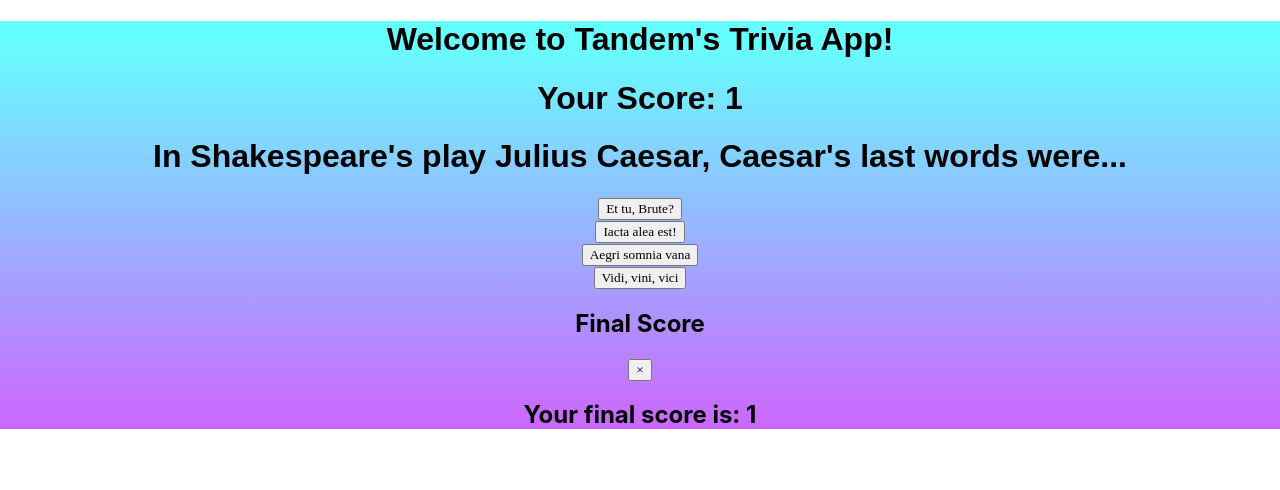
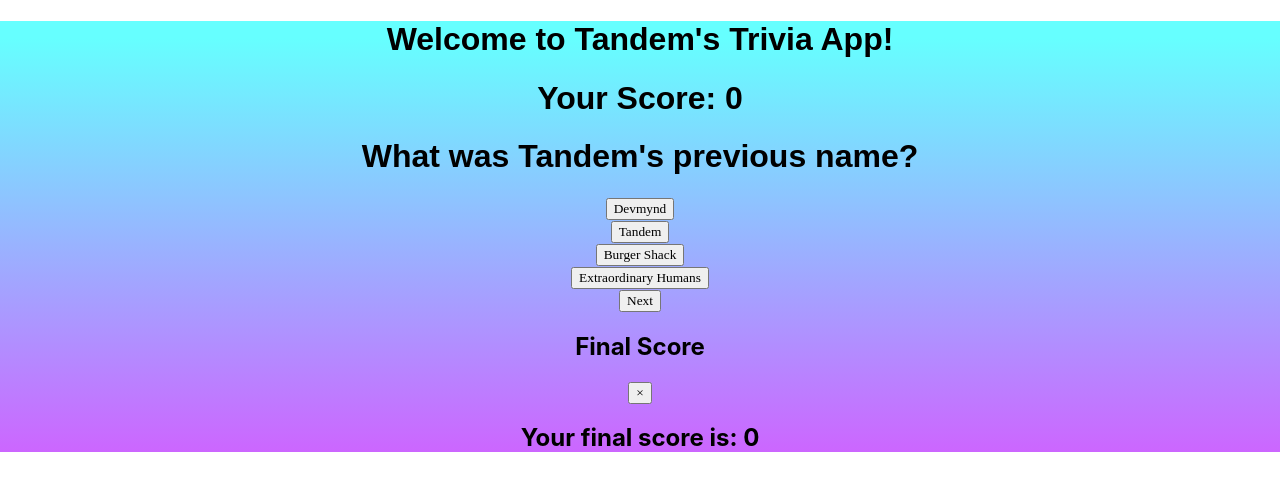
Before and after one commit to JoyPalumbo/tandem_trivia, a React (Create React App) app: page / in a window 1280 px wide. Both pictures are taken after a click on the button "Tandem". Shown: the top 490 px of the page. Built offline with nearby package versions, Linux system fonts and the light colour scheme.

Commit message:
shows right/wrong answer and shows score at end

```diff
--- a/src/Questions.jsx
+++ b/src/Questions.jsx
@@ -1,37 +1,45 @@
 import trivia from "./triviaData.json";
 import React, { useState, useEffect } from "react";
 
-// import Card from "@material-ui/core/Card";
-// import CardContent from "@material-ui/core/CardContent";
-
 function Questions(props) {
   const [currentQuestion, setCurrentQuestion] = useState(0);
-  // const [allAnswers, setAnswers] = useState([]);
   const [mixedAnswers, setMixedAnswers] = useState([]);
-  const [scoreUpdate, setScoreUpdate] = useState(props.score + 1);
-  const [alert, setAlert] = useState(false);
+  const [scoreUpdate, setScoreUpdate] = useState(props.score);
+  const [showAnswers, setShowAnswers] = useState(false);
 
   const passScore = () => {
     props.callbackFromParent(scoreUpdate);
   };
 
   const clickNextQuestion = (answer) => {
-    //may make new function for score increment
+    //check to see if the currentQuestion is less than 20
+    if (currentQuestion < 20) {
+      //increment currentQuestion to use as index in questions array to allow to
+      // to move to next question
+      const nextQuestion = currentQuestion + 1;
+      setCurrentQuestion(nextQuestion);
+      console.log("clicking to next question", nextQuestion);
+    } else {
+      //end of quiz, give score to user
+      console.log("is it working?", scoreUpdate);
+      alert("Your score is: " + scoreUpdate);
+
+      //if we want to save score and name to database
+      // prompt(
+      //   `Great job! Your score is:  ${scoreUpdate}`,
+      //   "Enter your name to save your score..."
+      // );
+      // setAlert(true);
+    }
+    setShowAnswers(false);
+  };
+
+  const scoreFunc = (answer) => {
     if (answer === trivia[currentQuestion].correct) {
       setScoreUpdate(scoreUpdate + 1);
       console.log("new score", scoreUpdate);
     }
-
-    // console.log("this is the button they clicked", answer);
-    if (currentQuestion < 20) {
-      const nextQuestion = currentQuestion + 1;
-      setCurrentQuestion(nextQuestion);
-      console.log("clicking to next question", nextQuestion);
-    } else {
-      console.log("is it working?", scoreUpdate);
-      // alert("Your score is: " + scoreUpdate);
-      setAlert(true);
-    }
+    setShowAnswers(true);
   };
 
   const mixAnswers = () => {
@@ -45,10 +53,6 @@
     }
   };
 
-  useEffect(() => {
-    // mixAnswers();
-  });
-
   return (
     <div className="Questions">
       <div class="container">
@@ -57,30 +61,50 @@
             <div class="col-md-12">
               <div>
                 <h1>{trivia[currentQuestion].question}</h1>
+                {/* terinary to see if we've mixed answers yet */}
                 {mixedAnswers.length < 1 ? (
+                  <div>
+                    {/* terinary to see if button should be green or not */}
+                    {showAnswers ? (
+                      <div>
+                        <button
+                          type="button"
+                          class="btn btn-success mb-2"
+                          onClick={() => {
+                            scoreFunc();
+                          }}
+                        >
+                          {trivia[currentQuestion].correct}
+                        </button>
+                      </div>
+                    ) : (
                       <div>
                         <button
                           type="button"
                           class="btn btn-outline-info mb-2"
                           onClick={() => {
-                        passScore();
-                        mixAnswers();
-                        clickNextQuestion(trivia[currentQuestion].correct);
+                            scoreFunc(trivia[currentQuestion].correct);
                           }}
                         >
                           {trivia[currentQuestion].correct}
                         </button>
+                      </div>
+                    )}
+                    {trivia[currentQuestion].incorrect.map((answer) => {
+                      const buttonColor = showAnswers
+                        ? answer === trivia[currentQuestion].correct
+                          ? "btn-success"
+                          : "btn-danger"
+                        : "btn-outline-info";
 
-                    {trivia[currentQuestion].incorrect.map((answer) => {
                       return (
                         <div>
                           <button
                             type="button"
-                            class="btn btn-outline-info mb-2"
+                            class={`btn ${buttonColor} mb-2 `}
                             onClick={() => {
                               passScore();
-                              mixAnswers();
-                              clickNextQuestion(answer);
+                              scoreFunc(answer);
                             }}
                           >
                             {answer}
@@ -90,16 +114,21 @@
                     })}
                   </div>
                 ) : (
+                  // Once we have all the answers mixed
                   mixedAnswers.map((answer) => {
+                    const buttonColor = showAnswers
+                      ? answer === trivia[currentQuestion].correct
+                        ? "btn-success"
+                        : "btn-danger"
+                      : "btn-outline-info";
                     return (
                       <div>
                         <button
                           type="button"
-                          class="btn btn-outline-info mb-2"
+                          class={`btn ${buttonColor} mb-2 `}
                           onClick={() => {
                             passScore();
-                            mixAnswers();
-                            clickNextQuestion(answer);
+                            scoreFunc(answer);
                           }}
                         >
                           {answer}
@@ -108,25 +137,23 @@
                     );
                   })
                 )}
-                {alert === true ? (
-                  <div>
+
                 <button
                   type="button"
                   class="btn btn-outline-info mb-2"
-                      data-toggle="modal"
-                      data-target="#scoreModal"
+                  onClick={() => {
+                    mixAnswers();
+                    clickNextQuestion();
+                  }}
                 >
-                      Finished
+                  Next
                 </button>
-                  </div>
-                ) : (
-                  ""
-                )}
               </div>
             </div>
           </div>
         </div>
       </div>
+
       <div class="modal" id="scoreModal">
         <div class="modal-dialog">
           <div class="modal-content">
```
Lines whose indentation alone changed are shown as unchanged.
